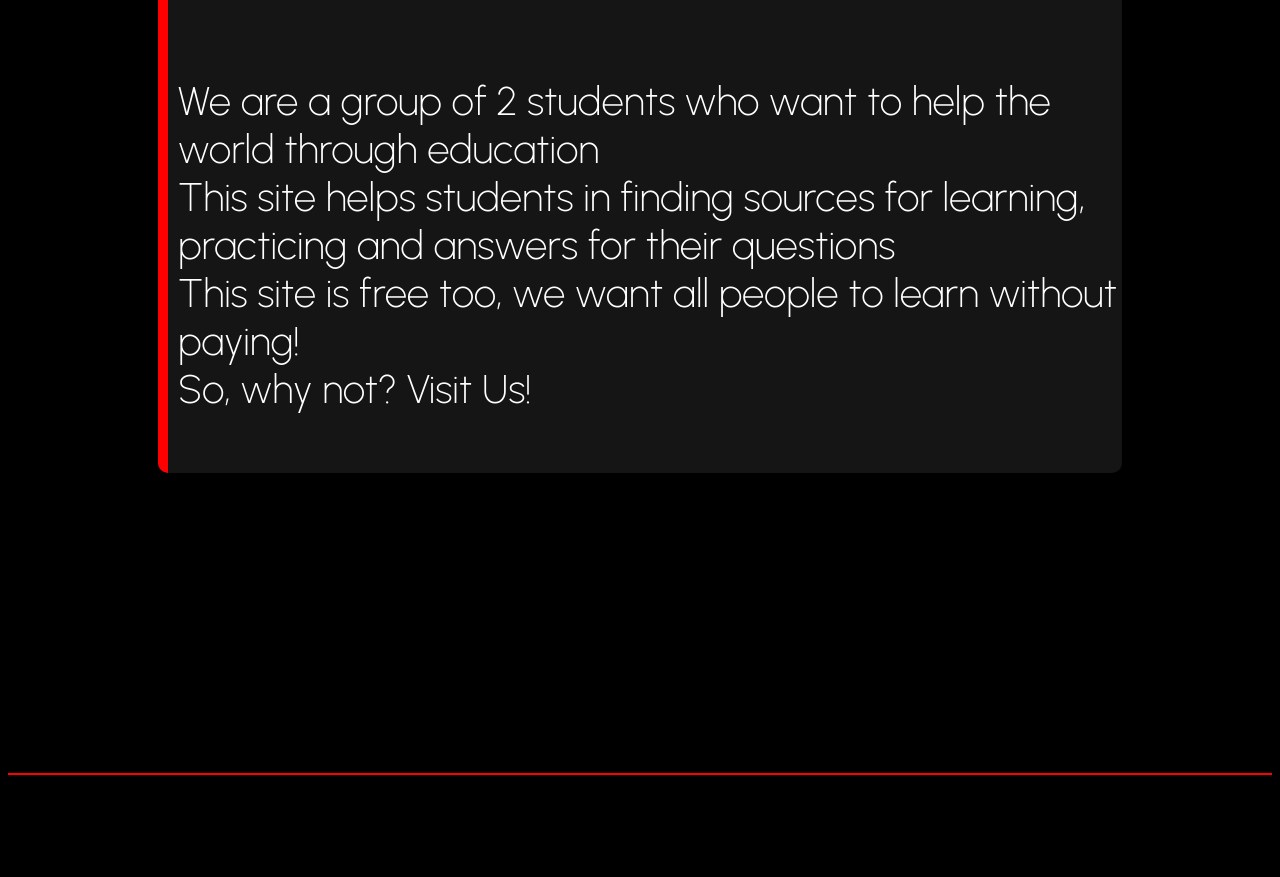
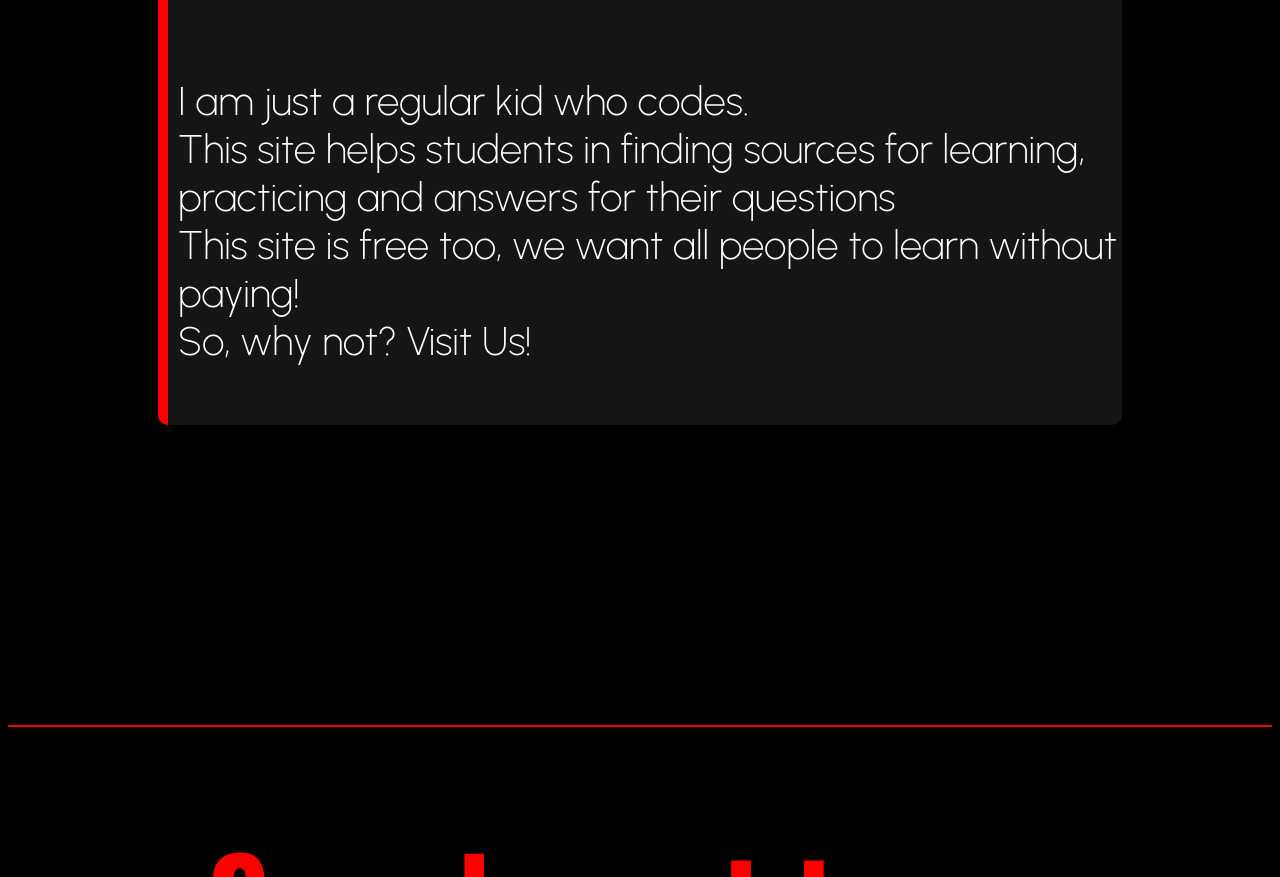
Before and after one commit to Supreme-Drip-Lord/EduTron, a plain HTML site: page index.html in a window 1280 px wide. Shown: the part 2327-3204 px from the top of the page. Drawn offline with nearby package versions, Linux system fonts and the light colour scheme; a web font is replaced by a local one.

Commit message:
Add files via upload

```diff
--- a/index.html
+++ b/index.html
@@ -162,7 +162,7 @@
                 About Us
             </h1>
             <p>
-            We are a group of 2 students who want to help the world through education
+            I am just a regular kid who codes.
             <br>
             This site helps students in finding sources for learning, practicing and answers for their questions
             <br>
```
